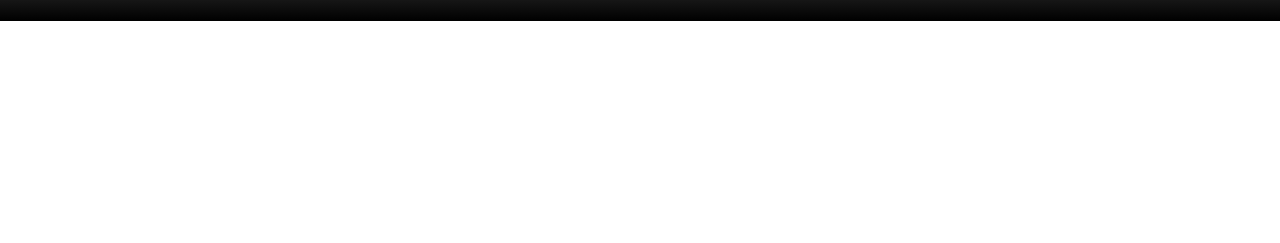
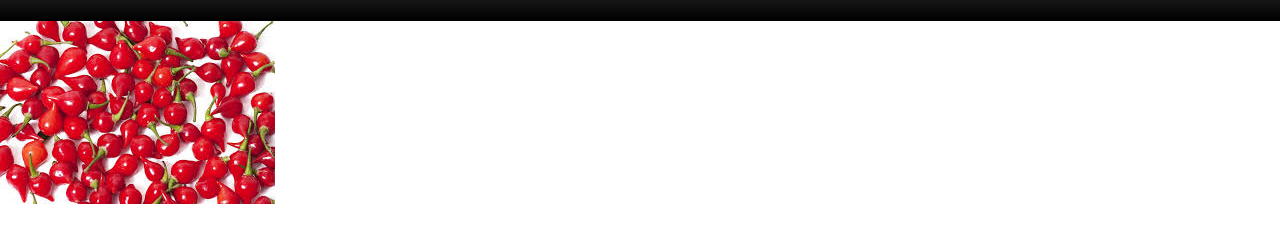
Before and after one commit to teteuzn0/site_2D, a plain HTML site: page index.html in a window 1280 px wide. Shown: the part 507-750 px from the top of the page. Drawn offline with Linux system fonts and the light colour scheme.

Commit message:
pimenta.

```diff
--- a/index.html
+++ b/index.html
@@ -28,6 +28,7 @@
 </section>
 <img class="imagem_arvore" src="arvore.png" alt="Imagem de árvore de pimenta">
 </section>
+<img src="bagui da pimenta .jpeg" alt="imagem de pimenta">
 
 </body>
 </html>
```
